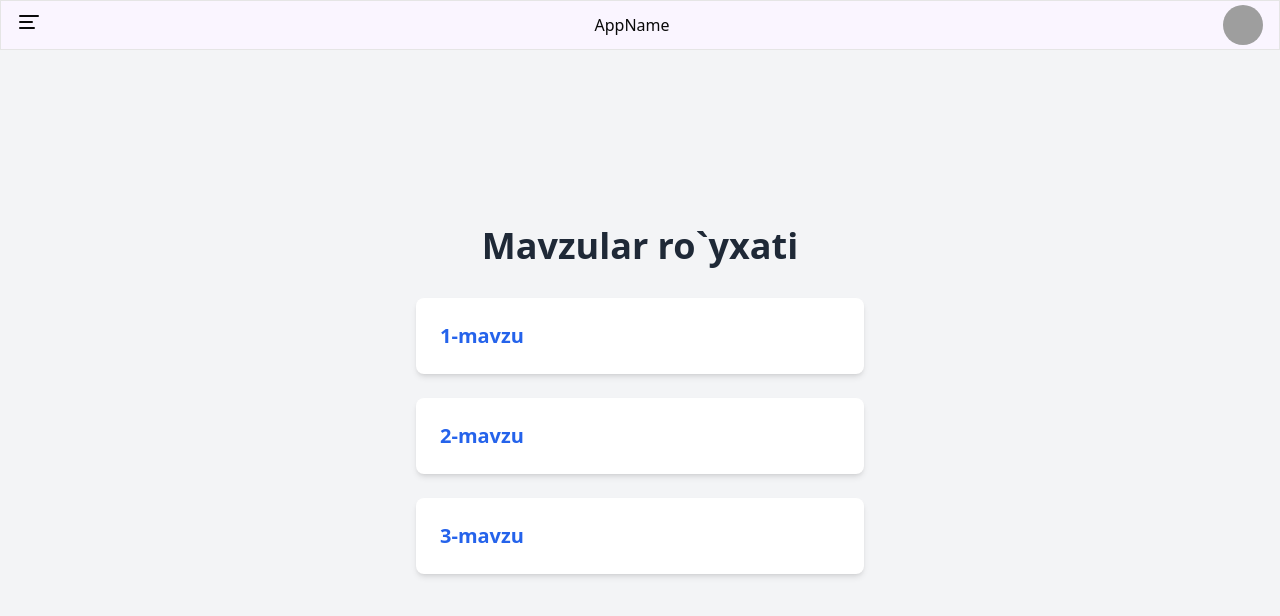
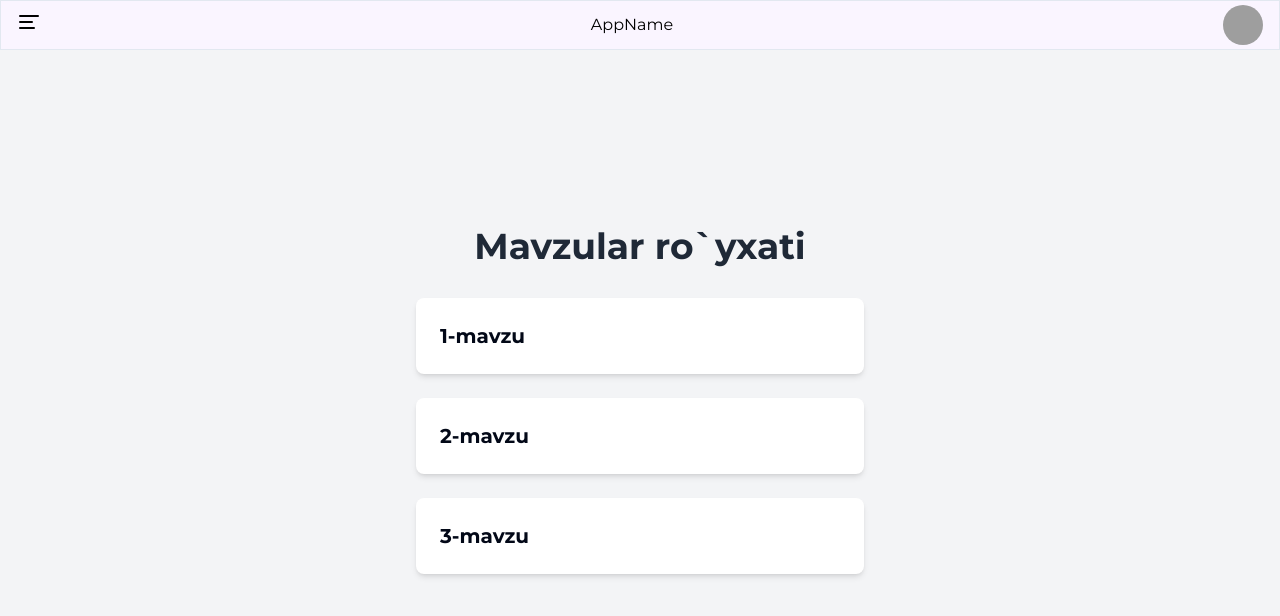
Before and after one commit to abdulloyev/-3-My-System-demo-app, a Next.js app: page /home in a window 1280 px wide. Shown: the top 616 px of the page. Built offline with nearby package versions, Linux system fonts and the light colour scheme; grey boxes are pictures that could not be loaded.

Commit message:
change: layout, globalcss, homeLayout

```diff
--- a/app/(root)/_components/index.ts
+++ b/app/(root)/_components/index.ts
@@ -1,4 +1 @@
-export { default as TopBar } from "./topBar";
 export { default as AppName } from "./appName";
-export { default as MenuBar } from "./menuBar";
-export { default as Profile } from "./profile";
--- a/app/(root)/_components/menuBar.tsx
+++ b/app/(root)/home/_components/menuBar.tsx
@@ -9,7 +9,7 @@ import {
 import { AlignLeft } from "lucide-react";
 import { memo } from "react";
 import Link from "next/link"; // Agar siz Next.js ishlatayotgan bo'lsangiz, Link komponentidan foydalaning
-import AppName from "./appName";
+import { AppName } from "../../_components";
 
 const MenuBar = () => {
   return (
--- a/app/(root)/_components/topBar.tsx
+++ b/app/(root)/home/_components/topBar.tsx
@@ -1,5 +1,5 @@
 import { memo } from "react";
-import AppName from "./appName";
+import AppName from "../../_components/appName";
 import MenuBar from "./menuBar";
 import Profile from "./profile";
 
--- a/app/(root)/home/page.tsx
+++ b/app/(root)/home/page.tsx
@@ -14,8 +14,8 @@ export default function HomePage() {
             className="bg-white rounded-lg shadow-md p-6 hover:shadow-lg transition-shadow duration-200"
           >
             {/* Next.js Link component */}
-            <Link href={`/topics/${topic.id}`}>
-              <span className="text-xl font-semibold text-blue-600 cursor-pointer">
+            <Link href={`/home/topics/${topic.id}`}>
+              <span className="text-xl font-semibold text-foreground cursor-pointer">
                 {topic.title}
               </span>
             </Link>
--- a/app/(root)/home/topics/[id]/page.tsx
+++ b/app/(root)/home/topics/[id]/page.tsx
@@ -1,26 +1,5 @@
+import { topics } from "@/constants";
 import Link from "next/link";
-import React from "react";
-
-// Mavzular haqida ma'lumot
-const topics = [
-  {
-    id: 1,
-    title: "1-mavzu",
-    description: "Bu mavzuda React haqida asosiy tushunchalar o'rganiladi.",
-  },
-  {
-    id: 2,
-    title: "2-mavzu",
-    description:
-      "Bu mavzuda React komponentlari va props haqida ma'lumot beriladi.",
-  },
-  {
-    id: 3,
-    title: "3-mavzu",
-    description:
-      "Bu mavzuda React holat va state hook'lari haqida o'rganiladi.",
-  },
-];
 
 export default function TopicPage({ params }: { params: { id: string } }) {
   // Mavzuni topish
--- a/app/(root)/topics/[id]/page.tsx
+++ /dev/null
@@ -1,23 +0,0 @@
-import { topics } from "@/constants";
-import Link from "next/link";
-
-export default function TopicPage({ params }: { params: { id: string } }) {
-  // Mavzuni topish
-  const topic = topics.find(t => t.id === Number(params.id));
-
-  if (!topic) {
-    return <p>Mavzu topilmadi</p>;
-  }
-
-  return (
-    <div className="min-h-screen flex flex-col items-center justify-center bg-gray-100 p-4">
-      <div className="bg-white rounded-lg shadow-md p-8 max-w-2xl">
-        <h1 className="text-4xl font-bold mb-4 text-gray-800">{topic.title}</h1>
-        <p className="text-lg text-gray-700">{topic.description}</p>
-        <Link href={"/home"} className="mt-4 text-blue-600 hover:underline">
-          Orqaga qaytish
-        </Link>
-      </div>
-    </div>
-  );
-}
--- a/app/globals.css
+++ b/app/globals.css
@@ -5,52 +5,52 @@
 @layer base {
   :root {
     --background: 0 0% 100%;
-    --foreground: 0 0% 3.9%;
+    --foreground: 222.2 84% 4.9%;
     --card: 0 0% 100%;
-    --card-foreground: 0 0% 3.9%;
+    --card-foreground: 222.2 84% 4.9%;
     --popover: 0 0% 100%;
-    --popover-foreground: 0 0% 3.9%;
-    --primary: 0 0% 9%;
-    --primary-foreground: 0 0% 98%;
-    --secondary: 0 0% 96.1%;
-    --secondary-foreground: 0 0% 9%;
-    --muted: 0 0% 96.1%;
-    --muted-foreground: 0 0% 45.1%;
-    --accent: 0 0% 96.1%;
-    --accent-foreground: 0 0% 9%;
+    --popover-foreground: 222.2 84% 4.9%;
+    --primary: 221.2 83.2% 53.3%;
+    --primary-foreground: 210 40% 98%;
+    --secondary: 210 40% 96.1%;
+    --secondary-foreground: 222.2 47.4% 11.2%;
+    --muted: 210 40% 96.1%;
+    --muted-foreground: 215.4 16.3% 46.9%;
+    --accent: 210 40% 96.1%;
+    --accent-foreground: 222.2 47.4% 11.2%;
     --destructive: 0 84.2% 60.2%;
-    --destructive-foreground: 0 0% 98%;
-    --border: 0 0% 89.8%;
-    --input: 0 0% 89.8%;
-    --ring: 0 0% 3.9%;
+    --destructive-foreground: 210 40% 98%;
+    --border: 214.3 31.8% 91.4%;
+    --input: 214.3 31.8% 91.4%;
+    --ring: 221.2 83.2% 53.3%;
+    --radius: 0.5rem;
     --chart-1: 12 76% 61%;
     --chart-2: 173 58% 39%;
     --chart-3: 197 37% 24%;
     --chart-4: 43 74% 66%;
     --chart-5: 27 87% 67%;
-    --radius: 0.5rem;
   }
 
   .dark {
-    --background: 0 0% 3.9%;
-    --foreground: 0 0% 98%;
-    --card: 0 0% 3.9%;
-    --card-foreground: 0 0% 98%;
-    --popover: 0 0% 3.9%;
-    --popover-foreground: 0 0% 98%;
-    --primary: 0 0% 98%;
-    --primary-foreground: 0 0% 9%;
-    --secondary: 0 0% 14.9%;
-    --secondary-foreground: 0 0% 98%;
-    --muted: 0 0% 14.9%;
-    --muted-foreground: 0 0% 63.9%;
-    --accent: 0 0% 14.9%;
-    --accent-foreground: 0 0% 98%;
+    --background: 222.2 84% 4.9%;
+    --foreground: 210 40% 98%;
+    --card: 222.2 84% 4.9%;
+    --card-foreground: 210 40% 98%;
+    --popover: 222.2 84% 4.9%;
+    --popover-foreground: 210 40% 98%;
+    --primary: 217.2 91.2% 59.8%;
+    --primary-foreground: 222.2 47.4% 11.2%;
+    --secondary: 217.2 32.6% 17.5%;
+    --secondary-foreground: 210 40% 98%;
+    --muted: 217.2 32.6% 17.5%;
+    --muted-foreground: 215 20.2% 65.1%;
+    --accent: 217.2 32.6% 17.5%;
+    --accent-foreground: 210 40% 98%;
     --destructive: 0 62.8% 30.6%;
-    --destructive-foreground: 0 0% 98%;
-    --border: 0 0% 14.9%;
-    --input: 0 0% 14.9%;
-    --ring: 0 0% 83.1%;
+    --destructive-foreground: 210 40% 98%;
+    --border: 217.2 32.6% 17.5%;
+    --input: 217.2 32.6% 17.5%;
+    --ring: 224.3 76.3% 48%;
     --chart-1: 220 70% 50%;
     --chart-2: 160 60% 45%;
     --chart-3: 30 80% 55%;
@@ -59,12 +59,17 @@
   }
 }
 
+:root {
+  --font-roboto: 'Roboto', sans-serif;
+  --font-montserrat: 'Montserrat', sans-serif;
+}
+
 @layer base {
   * {
     @apply border-border;
   }
 
   body {
-    @apply bg-background text-foreground;
+    font-family: var(--font-roboto);
   }
 }
--- a/app/layout.tsx
+++ b/app/layout.tsx
@@ -1,32 +1,31 @@
-import type { Metadata } from "next";
-import localFont from "next/font/local";
+import { Roboto, Montserrat } from "next/font/google";
 import "./globals.css";
 
-const geistSans = localFont({
-  src: "./fonts/GeistVF.woff",
-  variable: "--font-geist-sans",
-  weight: "100 900",
-});
-const geistMono = localFont({
-  src: "./fonts/GeistMonoVF.woff",
-  variable: "--font-geist-mono",
-  weight: "100 900",
+// Fontlarni import qilish
+const roboto = Roboto({
+  subsets: ["latin"],
+  weight: ["400", "700"],
 });
 
-export const metadata: Metadata = {
+const montserrat = Montserrat({
+  subsets: ["latin"],
+  weight: ["400", "700"],
+});
+
+export const metadata = {
   title: "Create Next App",
   description: "Generated by create next app",
 };
 
 export default function RootLayout({
   children,
-}: Readonly<{
+}: {
   children: React.ReactNode;
-}>) {
+}) {
   return (
     <html lang="en">
       <body
-        className={`${geistSans.variable} ${geistMono.variable} antialiased`}
+        className={`${roboto.className} ${montserrat.className} antialiased`}
       >
         {children}
       </body>
```
Also changed, not shown: app/(root)/home/_components/profile.tsx (renamed from app/(root)/_components/profile.tsx), app/(root)/home/layout.tsx (renamed from app/(root)/layout.tsx).
